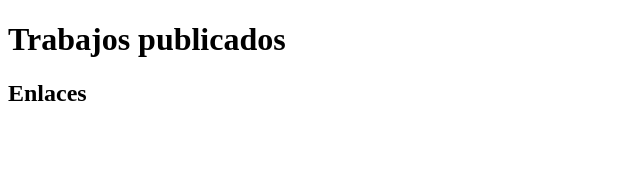
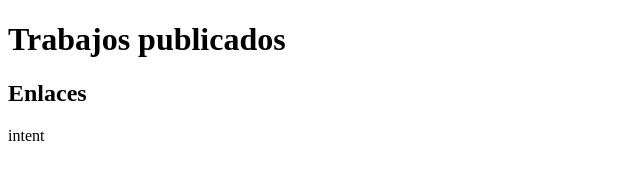
Before and after one commit to lCvm13/Trabajos-Cosmin, a plain HTML site: page Index.html in a window 1280 px wide. Shown: the full height of the page, 0-640 px from the left. Drawn offline with Linux system fonts and the light colour scheme.

Commit message:
Update Index.html

```diff
--- a/Index.html
+++ b/Index.html
@@ -9,5 +9,6 @@
 <body>
     <h1>Trabajos publicados</h1>
     <h2>Enlaces</h2>
+    <p>intent</p>
 </body>
 </html>
```
